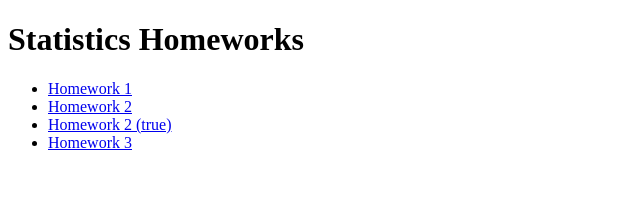
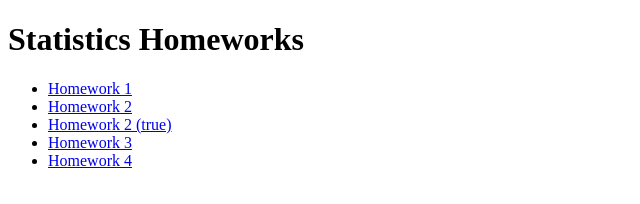
Before and after one commit to GiuliaMengoni/Statistics-Homeworks, a plain HTML site: page index.html in a window 1280 px wide. Shown: the whole page, without its empty margins (0-640 px from the left). Drawn offline with Linux system fonts and the light colour scheme.

Commit message:
Update index.html

```diff
--- a/index.html
+++ b/index.html
@@ -11,6 +11,7 @@
     <li><a href="Homework%202/">Homework 2</a></li>
     <li><a href="Homework%202%20%28true%29/">Homework 2 (true)</a></li>
     <li><a href="Homework%203/">Homework 3</a></li>
+    <li><a href="Homework%204/">Homework 4</a></li>
   </ul>
 </body>
 </html>
```
